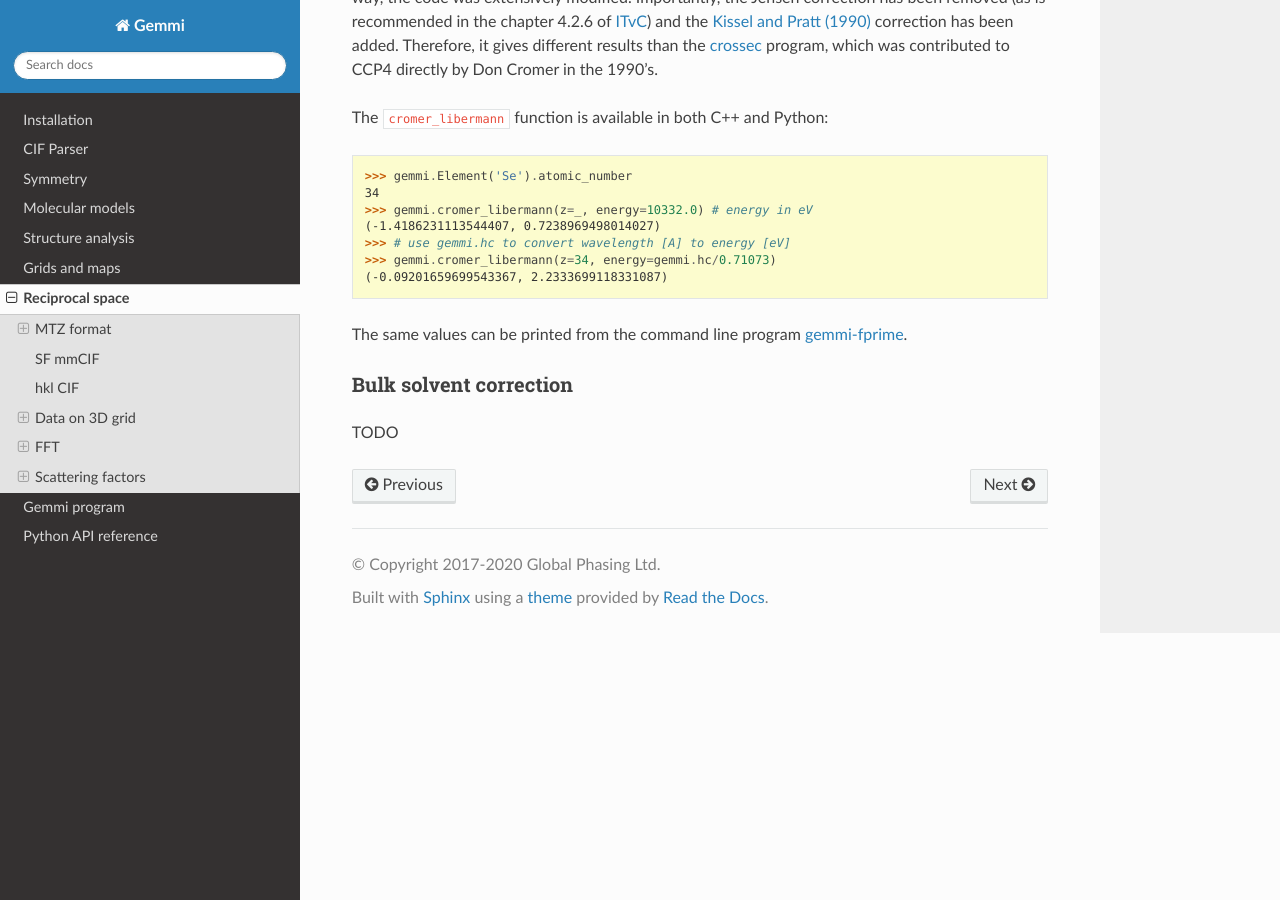
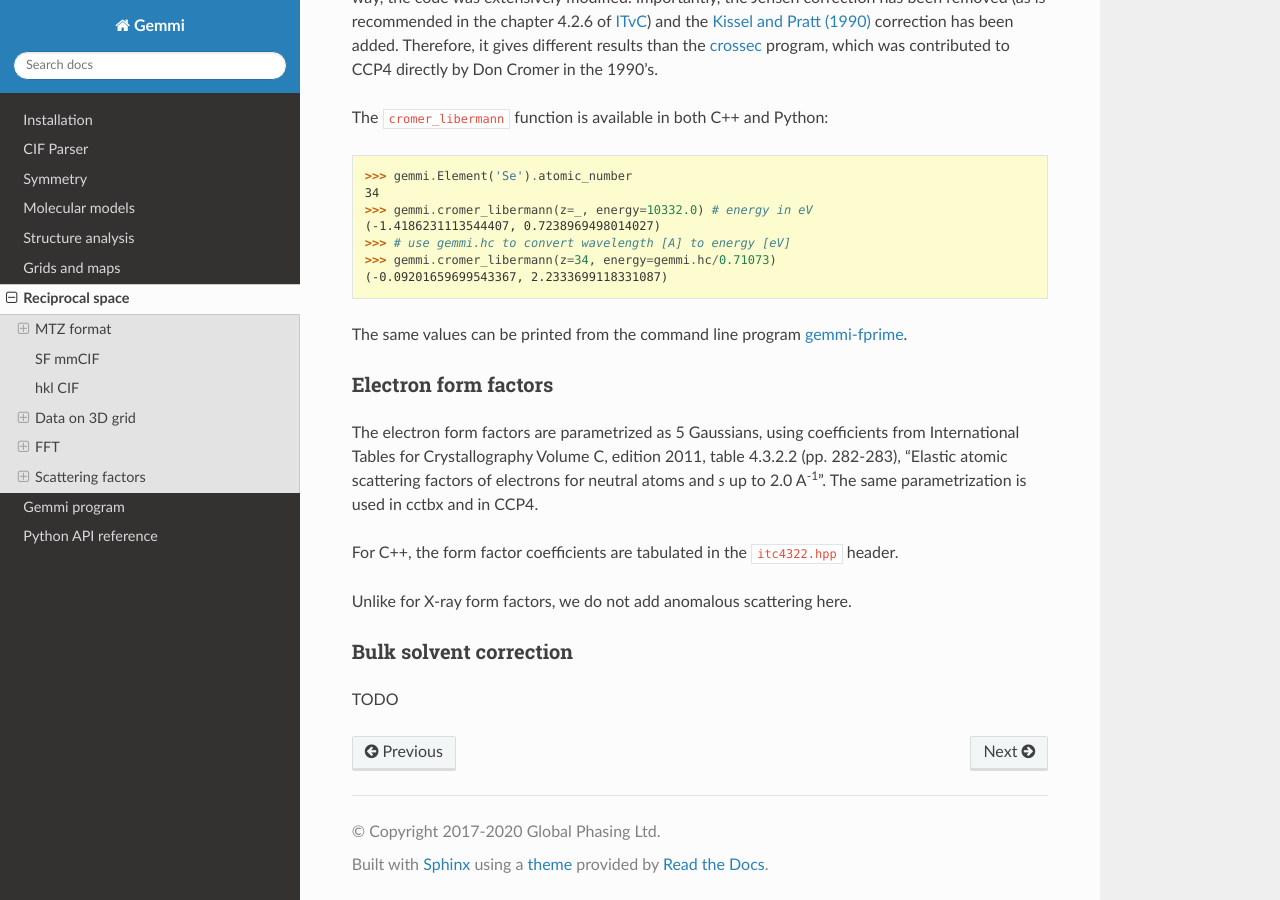
Before and after one commit to project-gemmi/gemmi, a Sphinx documentation site: the page built from docs/hkl.rst, in a window 1280 px wide and 900 px high, scrolled down 23973 px. Built offline with Sphinx 7.4.7 and the Read the Docs theme 2.0.0, drawn with Linux system fonts in a browser that asks for light colours; some of the changed text lies outside the part shown.

Commit message:
docs: write about electron form factors

```diff
--- a/docs/hkl.rst
+++ b/docs/hkl.rst
@@ -1174,7 +1174,7 @@ This script converts CCP4 map to MTZ file with map coefficients.
 Scattering factors
 ==================
 
-Atomic form factor
+X-ray form factors
 ------------------
 
 The X-ray scattering contribution from an isolated atom is described by the
@@ -1314,6 +1314,23 @@ The ``cromer_libermann`` function is available in both C++ and Python:
 The same values can be printed from the command line program
 :ref:`gemmi-fprime <fprime>`.
 
+
+Electron form factors
+---------------------
+
+The electron form factors are parametrized as 5 Gaussians,
+using coefficients from International Tables for Crystallography
+Volume C, edition 2011, table 4.3.2.2 (pp. 282-283),
+"Elastic atomic scattering factors of electrons for neutral atoms
+and *s* up to 2.0 A\ :sup:`-1`".
+The same parametrization is used in cctbx and in CCP4.
+
+For C++, the form factor coefficients are tabulated
+in the :file:`itc4322.hpp` header.
+
+Unlike for X-ray form factors, we do not add anomalous scattering here.
+
+
 Bulk solvent correction
 -----------------------
 
```
